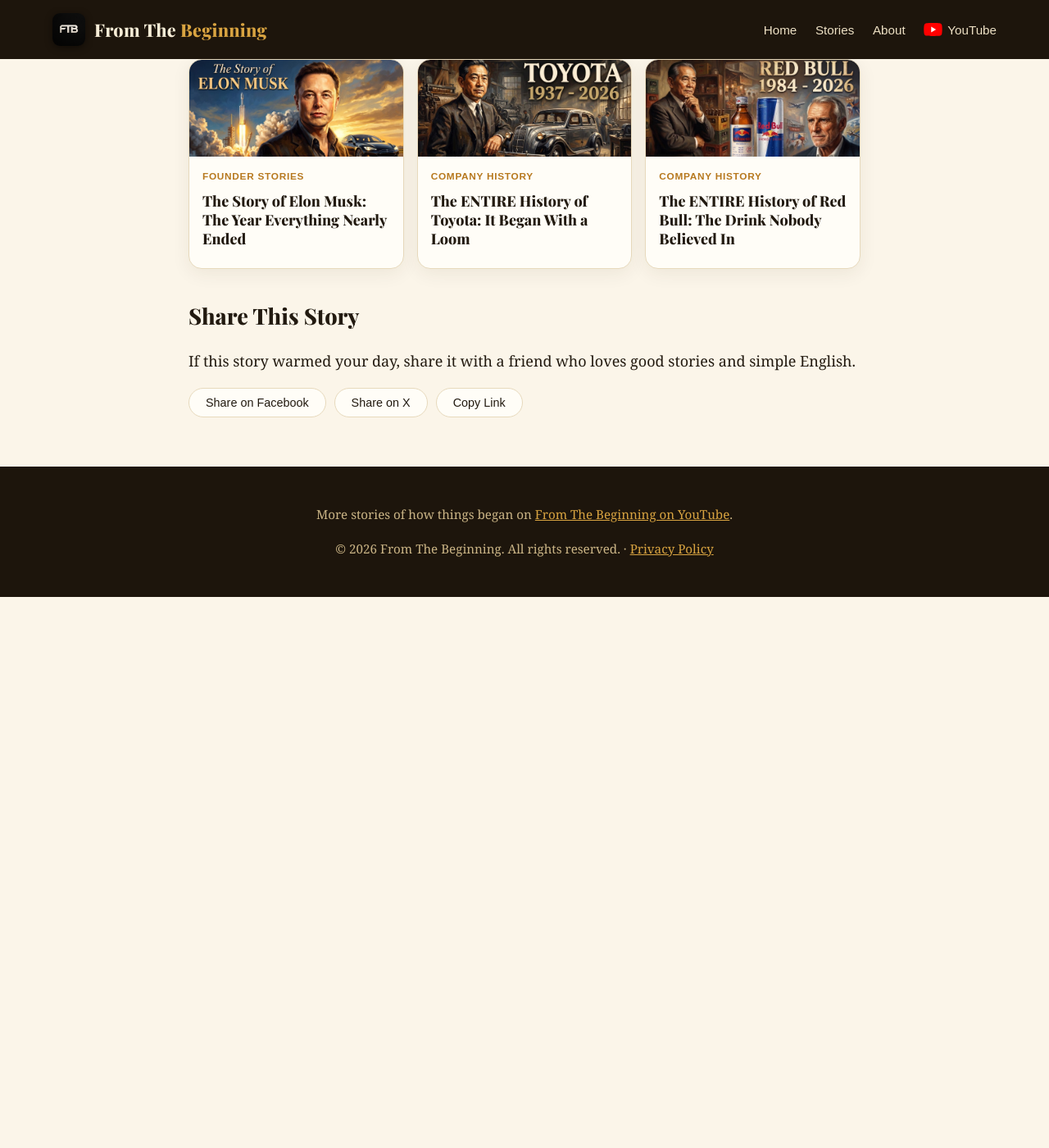
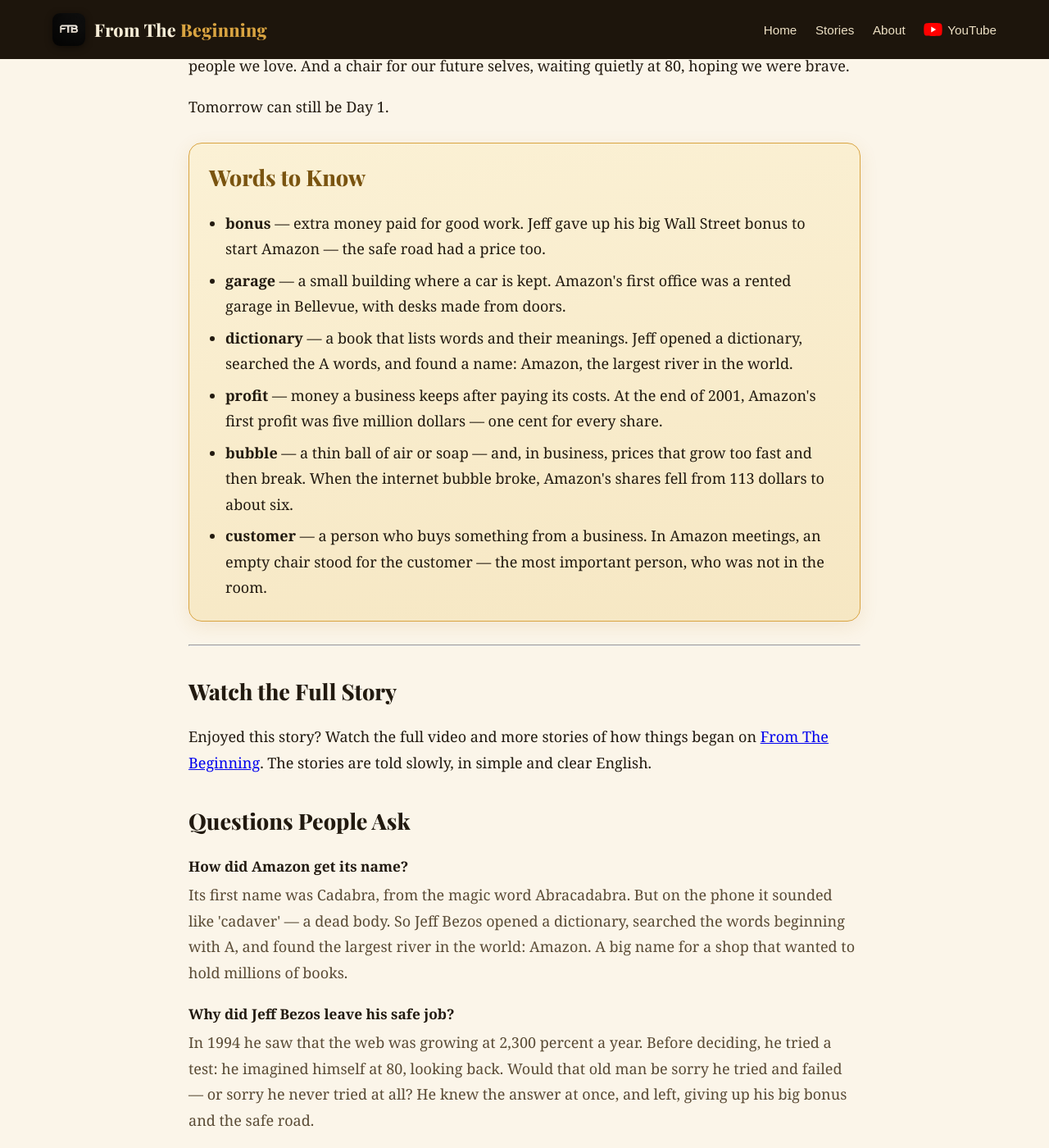
Before and after one commit to docsachmienphi/FTB, a Jekyll site: the page built from _posts/2026-10-23-history-of-amazon.md, in a window 1280 px wide and 1400 px high, scrolled down 9324 px. Shown: the whole window at 82% size. Built offline with Jekyll 4.4.1, drawn with Linux system fonts in a browser that asks for light colours; before the commit the page ends 10052 px from its top, so only the background shows below that; some of the changed text lies outside the part shown.

Commit message:
Amazon article upgrade: At a Glance sticker timeline, Words to Know, FAQ (+ box/book icons)

```diff
--- a/_layouts/post.html
+++ b/_layouts/post.html
@@ -18,6 +18,8 @@ layout: default
     <symbol id="ic-cup" viewBox="0 0 48 48"><path d="M14 14h20l-2.2 27a3 3 0 0 1-3 2.8H19.2a3 3 0 0 1-3-2.8z" fill="#FFFFFF" stroke="#D8CDBB" stroke-width="1.4"/><path d="M12.5 9.5h23a2 2 0 0 1 2 2v2.5h-27V11.5a2 2 0 0 1 2-2z" fill="#E9E2D2"/><path d="M27 2l-2.6 7.5" stroke="#3E7C4F" stroke-width="2.6" stroke-linecap="round"/><circle cx="24" cy="27" r="5.4" fill="#2E7D46"/><path d="M21.2 24.4c.8-.4 1.8.6 2.8.6s2-1 2.8-.6c-.3 1.8-1.4 5.6-2.8 5.6s-2.5-3.8-2.8-5.6z" fill="#FFFFFF"/></symbol>
     <symbol id="ic-swoosh" viewBox="0 0 48 48"><path d="M46 10C33 27 15 35 3 28c7 9 27 4 43-18z" fill="#C8862A"/></symbol>
     <symbol id="ic-shoe" viewBox="0 0 48 48"><path d="M4 32c6-1 10-3 14-6l6-5c1 3 3 5 6 6 4 1.4 8 2 12 2 1.5 0 2 .8 2 2v3H6c-1.7 0-3-1-3-2.2C3 32.4 3.4 32.2 4 32z" fill="#5A4632"/><path d="M3 36h41v3.4c0 1-0.8 1.6-1.8 1.6H5C3.9 41 3 40.2 3 39.2z" fill="#E9E2D2"/><path d="M25 22.5l2.4-1.2 4.4 7.4-2.6.8zM30.5 25l2.2-1 3.4 6-2.4.6zM35.5 27.2l2-0.8 2.4 4.8-2.2.4z" fill="#E9E2D2" opacity=".9"/></symbol>
+    <symbol id="ic-box" viewBox="0 0 48 48"><path d="M6 16 L24 8 L42 16 L42 38 L24 46 L6 38 Z" fill="#C08A4A"/><path d="M6 16 L24 24 L42 16 L24 8 Z" fill="#D9A45E"/><path d="M24 24 L24 46" stroke="#A9763B" stroke-width="1.6"/><path d="M14 27c4 3.4 16 3.4 20 0" stroke="#3B2A18" stroke-width="2.2" fill="none" stroke-linecap="round"/><path d="M32.5 25.4l2.8 1.8-3.4.6" fill="#3B2A18"/></symbol>
+    <symbol id="ic-book" viewBox="0 0 48 48"><rect x="13" y="4" width="22" height="40" rx="3" fill="#4A4038"/><rect x="16.5" y="8" width="15" height="27" rx="1" fill="#F4EDDC"/><path d="M19 13h10M19 17.5h10M19 22h7" stroke="#B7A888" stroke-width="1.7" stroke-linecap="round"/><circle cx="24" cy="39.6" r="1.9" fill="#C9BFA9"/></symbol>
     <symbol id="ic-globe" viewBox="0 0 48 48"><circle cx="24" cy="25" r="14" fill="#7FB2E5"/><path d="M14 20 Q20 14 26 19 Q21 23 15 23 Z M26 31 Q33 28 36 33 Q30 37 25 34 Z M16 31 Q19 36 24 36 Q19 39 15 35 Z" fill="#57A773"/><ellipse cx="24" cy="25" rx="20" ry="6.5" fill="none" stroke="#D9A441" stroke-width="2" transform="rotate(-16 24 25)"/><circle cx="41" cy="17" r="2.4" fill="#D43A2F"/></symbol>
     </defs></svg>
     <div class="gtl">
--- a/_posts/2026-10-23-history-of-amazon.md
+++ b/_posts/2026-10-23-history-of-amazon.md
@@ -25,6 +25,60 @@ sources:
     url: "https://achievement.org/achiever/jeffrey-p-bezos/"
   - title: "Biography — the life of Jeff Bezos, from a boy in New Mexico and Texas to the founder of Amazon"
     url: "https://www.biography.com/business-leaders/jeff-bezos"
+glance:
+  facts:
+    - label: "Founded"
+      text: "July 5, 1994, near Seattle — first named Cadabra, then Amazon"
+    - label: "Founder"
+      text: "Jeff Bezos, who left a safe Wall Street job at 30"
+    - label: "Headquarters"
+      text: "Seattle, Washington, USA"
+    - label: "Today"
+      text: "Far more than a bookshop: shopping, Prime, the Kindle, and the cloud"
+  timeline:
+    - year: "1994"
+      text: "Jeff leaves Wall Street and starts in a garage, at a desk made of a door"
+      sticker: "/assets/images/amazon/stickers/jeff-desk.webp"
+      alt: "Young Jeff Bezos thinking at his desk made from a door"
+    - year: "1995"
+      text: "Amazon opens — within a month, books sell in 45 countries"
+      icon: "globe"
+    - year: "2001"
+      text: "Shares fall from $113 to about $6 — Amazon survives and finds its first profit"
+      sticker: "/assets/images/amazon/stickers/jeff-storm.webp"
+      alt: "Jeff Bezos standing in a warehouse doorway under storm clouds"
+    - year: "2005"
+      text: "Prime arrives — free two-day delivery changes shopping"
+      icon: "box"
+    - year: "2007"
+      text: "The Kindle sells out in less than six hours"
+      icon: "book"
+    - year: "Today"
+      text: "Still 'Day 1' — a bookshop that became part of daily life"
+      sticker: "/assets/images/amazon/stickers/jeff-today.webp"
+      alt: "Jeff Bezos between a doorstep delivery box and the cloud"
+words:
+  - word: "bonus"
+    def: "extra money paid for good work. Jeff gave up his big Wall Street bonus to start Amazon — the safe road had a price too."
+  - word: "garage"
+    def: "a small building where a car is kept. Amazon's first office was a rented garage in Bellevue, with desks made from doors."
+  - word: "dictionary"
+    def: "a book that lists words and their meanings. Jeff opened a dictionary, searched the A words, and found a name: Amazon, the largest river in the world."
+  - word: "profit"
+    def: "money a business keeps after paying its costs. At the end of 2001, Amazon's first profit was five million dollars — one cent for every share."
+  - word: "bubble"
+    def: "a thin ball of air or soap — and, in business, prices that grow too fast and then break. When the internet bubble broke, Amazon's shares fell from 113 dollars to about six."
+  - word: "customer"
+    def: "a person who buys something from a business. In Amazon meetings, an empty chair stood for the customer — the most important person, who was not in the room."
+faq:
+  - q: "How did Amazon get its name?"
+    a: "Its first name was Cadabra, from the magic word Abracadabra. But on the phone it sounded like 'cadaver' — a dead body. So Jeff Bezos opened a dictionary, searched the words beginning with A, and found the largest river in the world: Amazon. A big name for a shop that wanted to hold millions of books."
+  - q: "Why did Jeff Bezos leave his safe job?"
+    a: "In 1994 he saw that the web was growing at 2,300 percent a year. Before deciding, he tried a test: he imagined himself at 80, looking back. Would that old man be sorry he tried and failed — or sorry he never tried at all? He knew the answer at once, and left, giving up his big bonus and the safe road."
+  - q: "What are Amazon's famous door desks?"
+    a: "Money was short in the first garage office, so the team made desks from cheap doors on four wooden legs. The door desk became a symbol of the company: start small, and use what you have. Years later, Jeff was still photographed thinking at one."
+  - q: "Did Amazon almost fail?"
+    a: "Yes. By December 1999 one share had climbed near 113 dollars; then the internet bubble broke, and by autumn 2001 the price had fallen to about six dollars. Amazon cut 1,300 jobs, and many believed it would not survive. At the end of 2001 came its first quarterly profit — five million dollars, one cent a share. It mattered."
 ---
 
 In 1994, Jeff Bezos had a life most people would dream of. A great job in New York. A good salary. A safe future. Then he walked away from all of it, to sell books on a strange new thing called the internet, when almost nobody had bought anything online.
```
Also changed, not shown: assets/images/amazon/stickers/jeff-desk.webp (added), assets/images/amazon/stickers/jeff-storm.webp (added), assets/images/amazon/stickers/jeff-today.webp (added).
